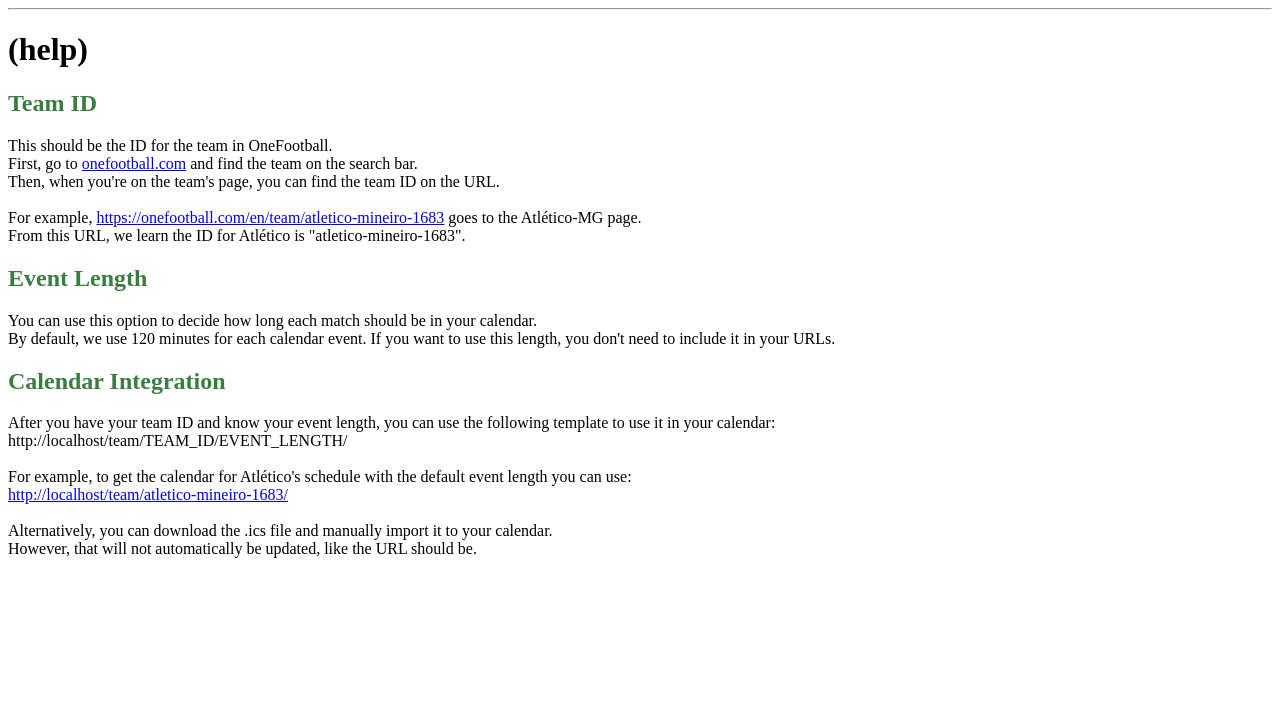
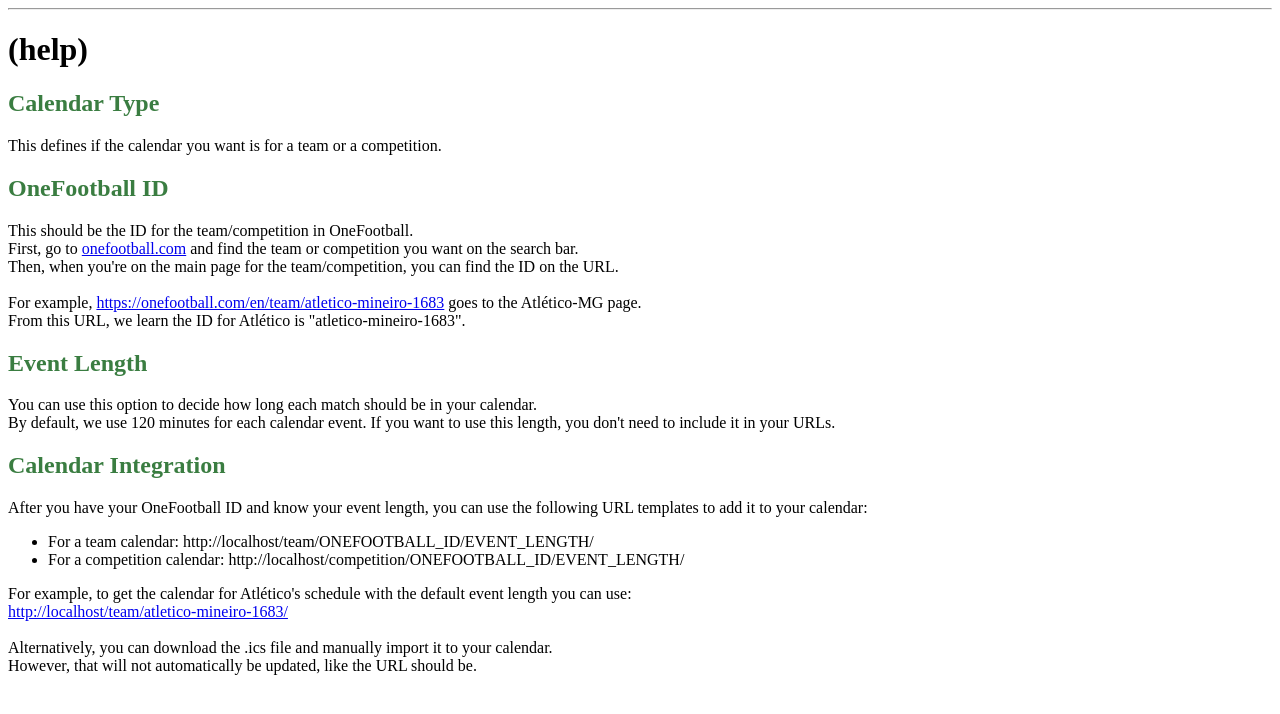
Before and after one commit to cbdm/onefootball-ics, a Flask app: page /help/ in a window 1280 px wide. Shown: the part 63-777 px from the top of the page. Run offline with Flask 2, Linux system fonts and the light colour scheme.

Commit message:
Added the option to fetch a competition calendar.

```diff
--- a/app.py
+++ b/app.py
@@ -17,18 +17,22 @@ redis_db = Redis(
 @app.route('/', methods=('GET', 'POST'))
 def index():
     if request.method == 'POST':
-        team_id = request.form.get('team_id', '')
-        if not team_id:
-            flash('You must provide a team_id! See the help page if unsure.')
+        of_id = request.form.get('onefootball_id', '')
+        if not of_id:
+            flash('You must provide a OneFootball ID; see the help page!')
             return render_template('index.html')
 
         event_length = request.form.get('event_length', '120')
         if event_length:
             if not event_length.isnumeric():
-                flash('Event length must be a number! See help page if unsure.')
+                flash('Event length must be a number; see help page!')
                 return render_template('index.html')
 
-        return redirect(url_for('create_team_calendar', team_id=team_id, event_length_in_minutes=event_length))
+        calendar_type = request.form.get('calendar_type')
+        if calendar_type == 'team':
+            return redirect(url_for('create_team_calendar', team_id=of_id, event_length_in_minutes=event_length))
+        else:
+            return redirect(url_for('create_competition_calendar', comp_id=of_id, event_length_in_minutes=event_length))
 
     return render_template('index.html')
 
@@ -41,11 +45,24 @@ def help():
 @app.route('/team/<team_id>/')
 @app.route('/team/<team_id>/<event_length>/')
 def create_team_calendar(team_id, event_length='120'):
-    '''Serve an ics calendar for the desire team with each match event the desire length.'''
+    '''Serve an ics calendar for the desire team with each match event during the desired length.'''
     event_length = int(event_length)
     hours = event_length // 60
     minutes = event_length % 60
-    calendar = create_ics(team_id, timedelta(hours=hours, minutes=minutes), redis_db=redis_db)
+    calendar = create_ics(is_team=True, of_id=team_id, event_length=timedelta(hours=hours, minutes=minutes), redis_db=redis_db)
+    response = make_response(f'{calendar}')
+    response.headers["Content-Disposition"] = "attachment; filename=calendar.ics"
+    return response
+
+
+@app.route('/competition/<comp_id>/')
+@app.route('/competition/<comp_id>/<event_length>/')
+def create_competition_calendar(comp_id, event_length='120'):
+    '''Serve an ics calendar for the desire competition with each match event during the desired length.'''
+    event_length = int(event_length)
+    hours = event_length // 60
+    minutes = event_length % 60
+    calendar = create_ics(is_team=False, of_id=comp_id, event_length=timedelta(hours=hours, minutes=minutes), redis_db=redis_db)
     response = make_response(f'{calendar}')
     response.headers["Content-Disposition"] = "attachment; filename=calendar.ics"
     return response
--- a/templates/help.html
+++ b/templates/help.html
@@ -3,10 +3,13 @@
 {% block content %}
     <h1>{% block title %} (help){% endblock %}</h1>
 
-    <h2>Team ID</h2>
-    This should be the ID for the team in OneFootball.<br/>
-    First, go to <a href="https://onefootball.com">onefootball.com</a> and find the team on the search bar.<br/>
-    Then, when you're on the team's page, you can find the team ID on the URL.<br/>
+    <h2>Calendar Type</h2>
+    This defines if the calendar you want is for a team or a competition.
+
+    <h2>OneFootball ID</h2>
+    This should be the ID for the team/competition in OneFootball.<br/>
+    First, go to <a href="https://onefootball.com">onefootball.com</a> and find the team or competition you want on the search bar.<br/>
+    Then, when you're on the main page for the team/competition, you can find the ID on the URL.<br/>
     <br/>
     For example, <a href="https://onefootball.com/en/team/atletico-mineiro-1683">https://onefootball.com/en/team/atletico-mineiro-1683</a> goes to the Atlético-MG page.<br/>
     From this URL, we learn the ID for Atlético is "atletico-mineiro-1683".
@@ -16,9 +19,11 @@
     By default, we use 120 minutes for each calendar event. If you want to use this length, you don't need to include it in your URLs.
 
     <h2>Calendar Integration</h2>
-    After you have your team ID and know your event length, you can use the following template to use it in your calendar:<br/>
-    {{ url_for('create_team_calendar', team_id='TEAM_ID', event_length='EVENT_LENGTH', _external=True)}}<br/>
-    <br/>
+    After you have your OneFootball ID and know your event length, you can use the following URL templates to add it to your calendar:<br/>
+    <ul>
+        <li>For a team calendar: {{ url_for('create_team_calendar', team_id='ONEFOOTBALL_ID', event_length='EVENT_LENGTH', _external=True)}}</li>
+        <li>For a competition calendar: {{ url_for('create_competition_calendar', comp_id='ONEFOOTBALL_ID', event_length='EVENT_LENGTH', _external=True)}}</li>
+    </ul>
     For example, to get the calendar for Atlético's schedule with the default event length you can use:<br/>
     <a href="{{ url_for('create_team_calendar', team_id='atletico-mineiro-1683', _external=True)}}">{{ url_for('create_team_calendar', team_id='atletico-mineiro-1683', _external=True)}}</a><br/>
     <br/>
```
Also changed, not shown: onefootball2ics.py (+31 -12 lines), templates/index.html (+10 -4 lines).
